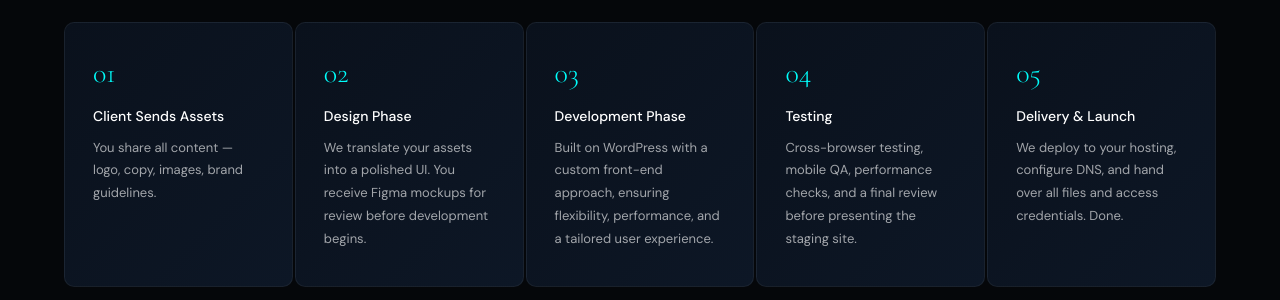
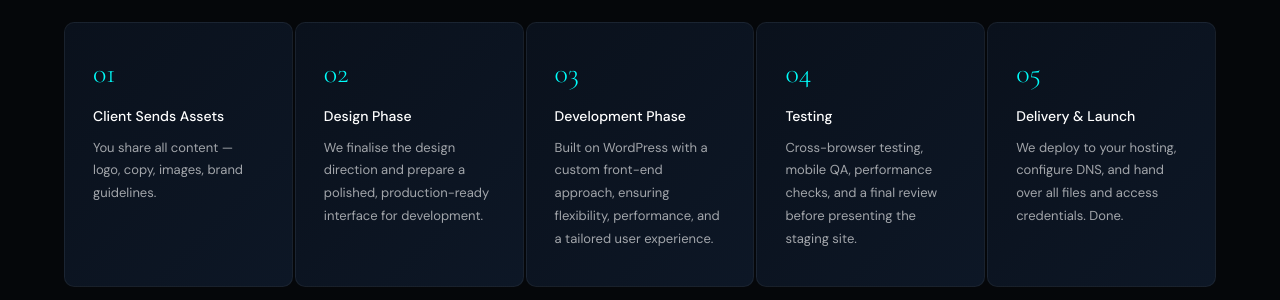
Before and after one commit to Mohamedwathig/rainbow-proposal, a React (Vite) app: page / in a window 1280 px wide. Shown: the part 5120-5420 px from the top of the page. Built offline with nearby package versions, Linux system fonts and the light colour scheme.

Commit message:
Rainbow Group proposal website initial commit4

```diff
--- a/src/App.jsx
+++ b/src/App.jsx
@@ -1077,11 +1077,11 @@ const PROCESS = [
     title: "Client Sends Assets",
     desc: "You share all content — logo, copy, images, brand guidelines.",
   },
-  {
-    step: "02",
-    title: "Design Phase",
-    desc: "We translate your assets into a polished UI. You receive Figma mockups for review before development begins.",
-  },
+ {
+  step: "02",
+  title: "Design Phase",
+  desc: "We finalise the design direction and prepare a polished, production-ready interface for development.",
+},
   {
     step: "03",
     title: "Development Phase",
```
